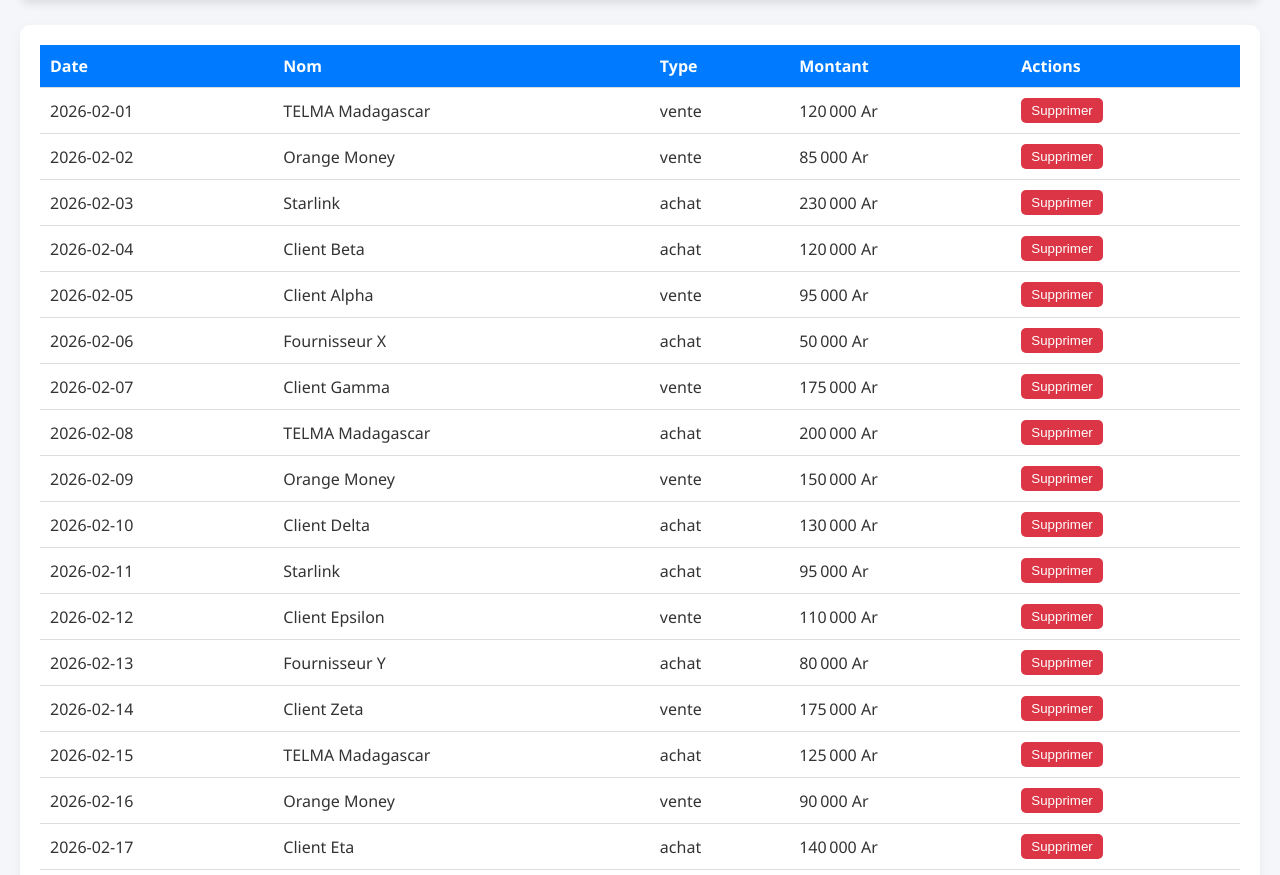
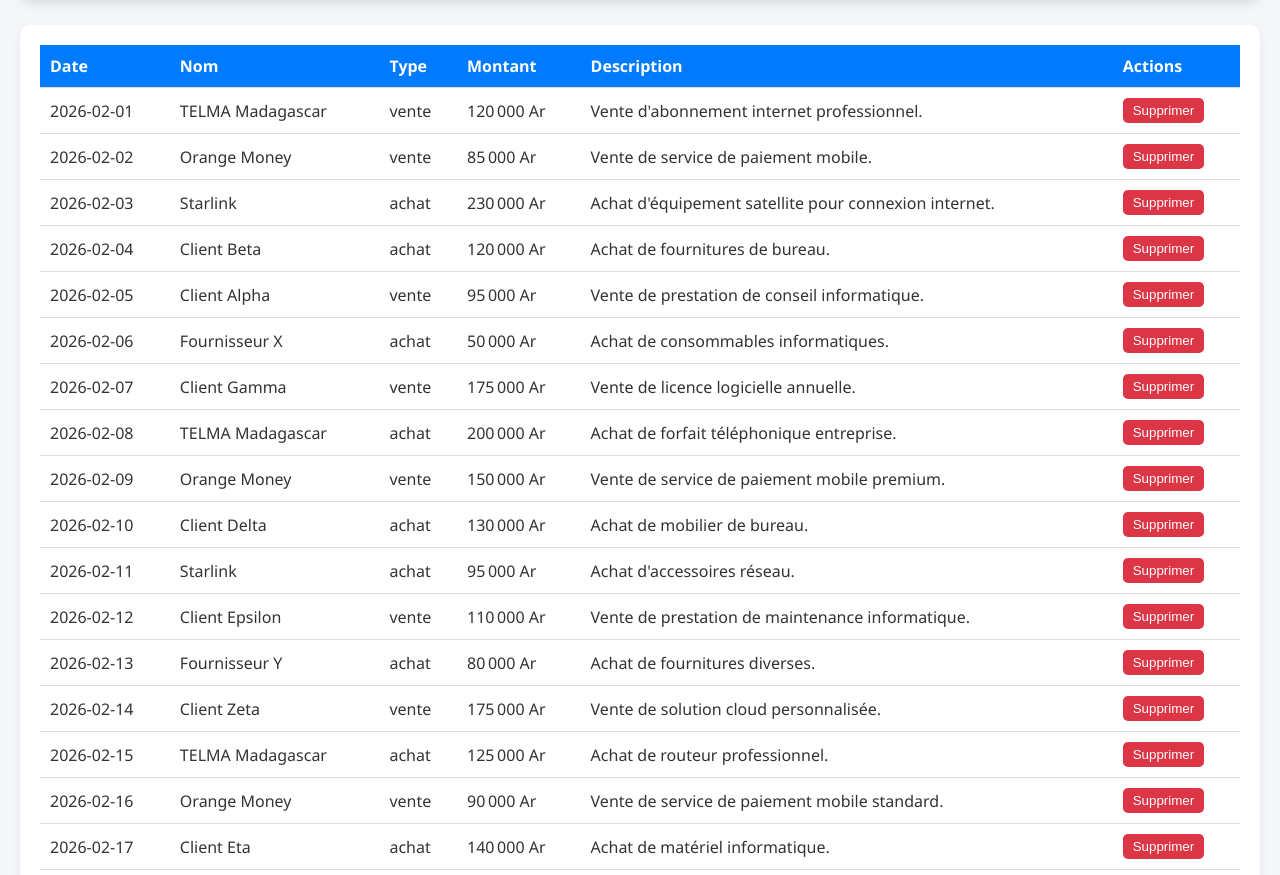
Before and after one commit to romeosmart/mini-compta, a plain HTML site: page journal.html in a window 1280 px wide. Shown: the part 77-952 px from the top of the page. Drawn offline with nearby package versions, Linux system fonts and the light colour scheme.

Commit message:
ajout de champ de description...

```diff
--- a/journal.html
+++ b/journal.html
@@ -28,6 +28,7 @@
             <th>Nom</th>
             <th>Type</th>
             <th>Montant</th>
+            <th>Description</th>
             <th>Actions</th>
           </tr>
         </thead>
--- a/script.js
+++ b/script.js
@@ -8,42 +8,148 @@
     nom: "TELMA Madagascar",
     montant: 120000,
     type: "vente",
+    description: "Vente d'abonnement internet professionnel.",
   },
-  { date: "2026-02-02", nom: "Orange Money", montant: 85000, type: "vente" },
-  { date: "2026-02-03", nom: "Starlink", montant: 230000, type: "achat" },
-  { date: "2026-02-04", nom: "Client Beta", montant: 120000, type: "achat" },
-  { date: "2026-02-05", nom: "Client Alpha", montant: 95000, type: "vente" },
-  { date: "2026-02-06", nom: "Fournisseur X", montant: 50000, type: "achat" },
-  { date: "2026-02-07", nom: "Client Gamma", montant: 175000, type: "vente" },
+  {
+    date: "2026-02-02",
+    nom: "Orange Money",
+    montant: 85000,
+    type: "vente",
+    description: "Vente de service de paiement mobile.",
+  },
+  {
+    date: "2026-02-03",
+    nom: "Starlink",
+    montant: 230000,
+    type: "achat",
+    description: "Achat d'équipement satellite pour connexion internet.",
+  },
+  {
+    date: "2026-02-04",
+    nom: "Client Beta",
+    montant: 120000,
+    type: "achat",
+    description: "Achat de fournitures de bureau.",
+  },
+  {
+    date: "2026-02-05",
+    nom: "Client Alpha",
+    montant: 95000,
+    type: "vente",
+    description: "Vente de prestation de conseil informatique.",
+  },
+  {
+    date: "2026-02-06",
+    nom: "Fournisseur X",
+    montant: 50000,
+    type: "achat",
+    description: "Achat de consommables informatiques.",
+  },
+  {
+    date: "2026-02-07",
+    nom: "Client Gamma",
+    montant: 175000,
+    type: "vente",
+    description: "Vente de licence logicielle annuelle.",
+  },
   {
     date: "2026-02-08",
     nom: "TELMA Madagascar",
     montant: 200000,
     type: "achat",
+    description: "Achat de forfait téléphonique entreprise.",
   },
-  { date: "2026-02-09", nom: "Orange Money", montant: 150000, type: "vente" },
-  { date: "2026-02-10", nom: "Client Delta", montant: 130000, type: "achat" },
-  { date: "2026-02-11", nom: "Starlink", montant: 95000, type: "achat" },
-  { date: "2026-02-12", nom: "Client Epsilon", montant: 110000, type: "vente" },
-  { date: "2026-02-13", nom: "Fournisseur Y", montant: 80000, type: "achat" },
-  { date: "2026-02-14", nom: "Client Zeta", montant: 175000, type: "vente" },
+  {
+    date: "2026-02-09",
+    nom: "Orange Money",
+    montant: 150000,
+    type: "vente",
+    description: "Vente de service de paiement mobile premium.",
+  },
+  {
+    date: "2026-02-10",
+    nom: "Client Delta",
+    montant: 130000,
+    type: "achat",
+    description: "Achat de mobilier de bureau.",
+  },
+  {
+    date: "2026-02-11",
+    nom: "Starlink",
+    montant: 95000,
+    type: "achat",
+    description: "Achat d'accessoires réseau.",
+  },
+  {
+    date: "2026-02-12",
+    nom: "Client Epsilon",
+    montant: 110000,
+    type: "vente",
+    description: "Vente de prestation de maintenance informatique.",
+  },
+  {
+    date: "2026-02-13",
+    nom: "Fournisseur Y",
+    montant: 80000,
+    type: "achat",
+    description: "Achat de fournitures diverses.",
+  },
+  {
+    date: "2026-02-14",
+    nom: "Client Zeta",
+    montant: 175000,
+    type: "vente",
+    description: "Vente de solution cloud personnalisée.",
+  },
   {
     date: "2026-02-15",
     nom: "TELMA Madagascar",
     montant: 125000,
     type: "achat",
+    description: "Achat de routeur professionnel.",
   },
-  { date: "2026-02-16", nom: "Orange Money", montant: 90000, type: "vente" },
-  { date: "2026-02-17", nom: "Client Eta", montant: 140000, type: "achat" },
-  { date: "2026-02-18", nom: "Client Theta", montant: 160000, type: "vente" },
-  { date: "2026-02-19", nom: "Starlink", montant: 210000, type: "achat" },
-  { date: "2026-02-20", nom: "Client Iota", montant: 125000, type: "vente" },
+  {
+    date: "2026-02-16",
+    nom: "Orange Money",
+    montant: 90000,
+    type: "vente",
+    description: "Vente de service de paiement mobile standard.",
+  },
+  {
+    date: "2026-02-17",
+    nom: "Client Eta",
+    montant: 140000,
+    type: "achat",
+    description: "Achat de matériel informatique.",
+  },
+  {
+    date: "2026-02-18",
+    nom: "Client Theta",
+    montant: 160000,
+    type: "vente",
+    description: "Vente de prestation de développement web.",
+  },
+  {
+    date: "2026-02-19",
+    nom: "Starlink",
+    montant: 210000,
+    type: "achat",
+    description: "Achat d'abonnement satellite annuel.",
+  },
+  {
+    date: "2026-02-20",
+    nom: "Client Iota",
+    montant: 125000,
+    type: "vente",
+    description: "Vente de prestation de cybersécurité.",
+  },
 ]; // Charger les factures depuis localStorage ou initialiser si vide
 let factures = JSON.parse(localStorage.getItem("factures"));
 if (!factures || factures.length === 0) {
   factures = facturesExemple;
   localStorage.setItem("factures", JSON.stringify(factures));
 }
+
 // ===============================
 // FORMAT ARIARY
 // ===============================
@@ -84,13 +190,16 @@
     const nom = document.getElementById("nom").value.trim();
     const montant = parseFloat(document.getElementById("montant").value);
     const type = document.getElementById("type").value;
+    const description = document.getElementById("description")
+      ? document.getElementById("description").value.trim()
+      : "";
 
     if (!date || !nom || isNaN(montant) || montant <= 0) {
       alert("Veuillez remplir correctement tous les champs.");
       return;
     }
 
-    factures.push({ date, nom, montant, type });
+    factures.push({ date, nom, montant, type, description });
     localStorage.setItem("factures", JSON.stringify(factures));
 
     window.location.href = "journal.html";
@@ -114,6 +223,7 @@
       <td>${facture.nom}</td>
       <td>${facture.type}</td>
       <td>${formatAr(facture.montant)}</td>
+      <td>${facture.description && facture.description.trim() !== "" ? facture.description : "-"}</td>
       <td>
         <button class="delete-btn" data-index="${index}">
           Supprimer
@@ -299,10 +409,10 @@
 
 if (exportCsvBtn) {
   exportCsvBtn.addEventListener("click", () => {
-    let csv = "Date,Nom,Type,Montant\n";
+    let csv = "Date,Nom,Type,Montant,Description\n";
 
     factures.forEach((f) => {
-      csv += `${f.date},${f.nom},${f.type},${f.montant}\n`;
+      csv += `${f.date},${f.nom},${f.type},${f.montant},${f.description ? f.description.replace(/,/g, " ") : ""}\n`;
     });
 
     const blob = new Blob([csv], { type: "text/csv" });
@@ -333,7 +443,7 @@
 
     factures.forEach((f) => {
       doc.text(
-        `${f.date} | ${f.nom} | ${f.type} | ${formatAr(f.montant)}`,
+        `${f.date} | ${f.nom} | ${f.type} | ${formatAr(f.montant)} | ${f.description ? f.description : "-"}`,
         10,
         y,
       );
@@ -361,12 +471,13 @@
       lines.forEach((line) => {
         if (!line.trim()) return;
 
-        const [date, nom, type, montant] = line.split(",");
+        const [date, nom, type, montant, description] = line.split(",");
         factures.push({
           date,
           nom,
           type,
           montant: parseFloat(montant),
+          description: description ? description.trim() : "",
         });
       });
 
--- a/style.css
+++ b/style.css
@@ -139,6 +139,27 @@
 
 .add-facture .btn:hover {
   background: #218838;
+}
+
+.form-group textarea {
+  width: 100%;
+  padding: 10px;
+  border-radius: 5px;
+  border: 1.5px solid #ccc;
+  font-size: 1em;
+  min-height: 48px;
+  resize: vertical;
+  background: #f8fbff;
+  transition:
+    border 0.2s,
+    background 0.2s;
+  box-sizing: border-box;
+}
+
+.form-group textarea:focus {
+  outline: none;
+  border-color: #007bff;
+  background: #eaf4ff;
 }
 
 /* ===============================
```
Also changed, not shown: add.html (+10 -0 lines).
